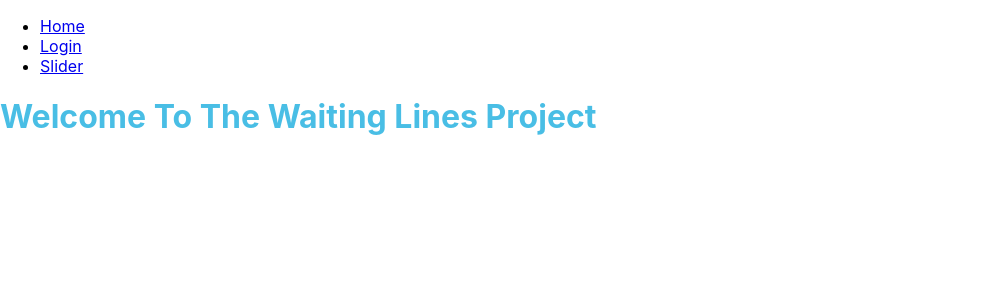
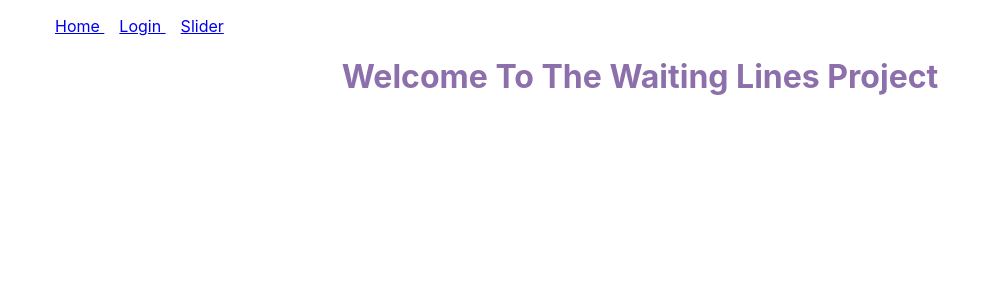
Before and after one commit to irajput/waitinglinesproject, a React (Create React App) app in the folder client/: page / in a window 1280 px wide. Shown: the top 300 px of the page, without its empty margins (0-1000 px from the left). Built offline with nearby package versions, Linux system fonts and the light colour scheme.

Commit message:
centering text, fixed location of nav bar

```diff
--- a/client/src/App/App.css
+++ b/client/src/App/App.css
@@ -1,3 +1,13 @@
 .wrapper {
   padding: 20px;
 }
+
+ul#navbar {
+  list-style-type: none;
+
+}
+ul#navbar li {
+  display: inline;
+  padding-left:15px;
+
+}
--- a/client/src/App/App.js
+++ b/client/src/App/App.js
@@ -21,15 +21,15 @@ function App() {
   return (
     <div className ="App">
     <nav>
-        <ul>
+        <ul id="navbar">
           <li>
-            <Link to="/">Home</Link>
+            <Link to="/"> Home </Link>
           </li>
           <li>
-            <Link to="/login">Login</Link>
+            <Link to="/login"> Login </Link>
           </li>
           <li>
-            <Link to="/slider">Slider</Link>
+            <Link to="/slider"> Slider </Link>
           </li>
         </ul>
       </nav>
--- /dev/null
+++ b/client/src/Home/Home.css
@@ -0,0 +1,3 @@
+.welcome {
+    text-align: center
+}
--- a/client/src/Home/Home.js
+++ b/client/src/Home/Home.js
@@ -1,9 +1,10 @@
 import React from 'react'
+import "./Home.css";
 
 function Home() {
     return (
         <div>
-            <h1>
+            <h1 class="welcome">
                 Welcome To The Waiting Lines Project
             </h1>
         </div>
--- a/client/src/Login/Login.css
+++ b/client/src/Login/Login.css
@@ -5,7 +5,7 @@
 }
 
 h1 {
-    color: rgb(73, 190, 229);
+    color: rgb(140, 111, 171);
 }
 
 p {
--- a/client/src/Slider/Slider.css
+++ b/client/src/Slider/Slider.css
@@ -0,0 +1,3 @@
+.item1 {
+    text-align:center;
+}
--- a/client/src/Slider/Slider.js
+++ b/client/src/Slider/Slider.js
@@ -1,9 +1,10 @@
 import React from 'react';
+import "./Slider.css";
 
 function Slider() {
     return (
         <div>
-            <h1> How Crowded Is It? </h1>
+            <h1 class="item1"> How Crowded Is It? </h1>
         </div>
     );
 }
```
